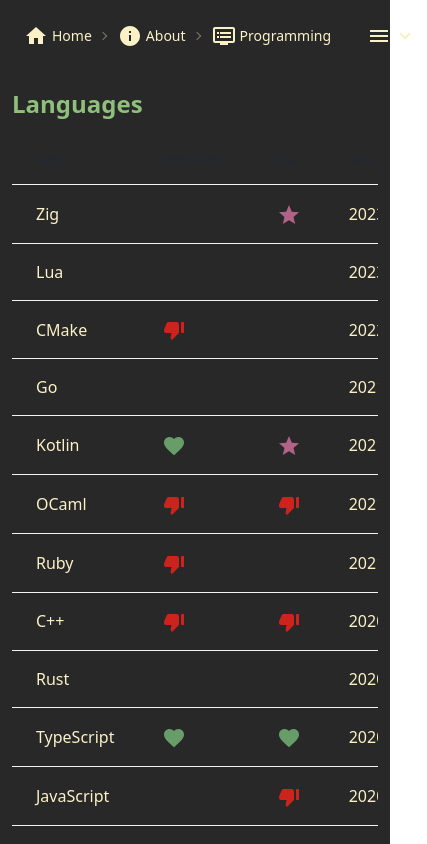
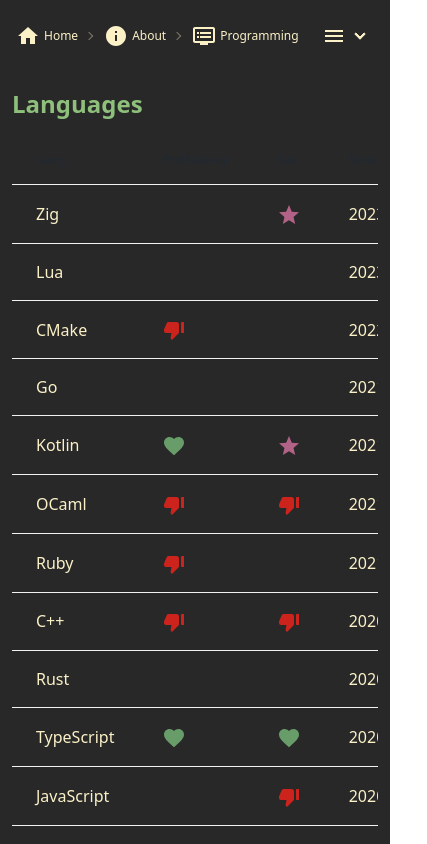
Before and after one commit to smallkirby/inu.smallkirby.com, a Next.js app: page /about/programming in a window 390 px wide. Shown: the top 844 px of the page, 427 px wide, since content can reach past the window. Built offline with nearby package versions, Linux system fonts and the light colour scheme.

Commit message:
breadcrumbs: adjust size
Signed-off-by: smallkirby <ssmallkirby@gmail.com>

```diff
--- a/src/app/page.tsx
+++ b/src/app/page.tsx
@@ -45,7 +45,7 @@
               target="_blank"
               rel="noreferrer"
             >
-              <RateReviewIcon className="!h-[35px] !w-[35px] text-gv-aqua1" />
+              <RateReviewIcon className="!h-[35px] !w-[35px] pb-1 text-gv-aqua1" />
             </a>
           </div>
         </div>
--- a/src/components/common/Header.tsx
+++ b/src/components/common/Header.tsx
@@ -18,7 +18,7 @@
 export default function Header() {
   return (
     <header className="navbar">
-      <div className="w-full justify-between bg-gv-bg0 px-4">
+      <div className="w-full justify-between bg-gv-bg0 pl-2 md:px-4">
         <div>
           <Breadcrumb />
         </div>
--- a/src/components/nav/Breadcrumb.tsx
+++ b/src/components/nav/Breadcrumb.tsx
@@ -4,12 +4,14 @@
   const { crumbs } = useBreadcrumb();
 
   return (
-    <div className="breadcrumbs text-sm">
+    <div className="breadcrumbs text-xs md:text-sm">
       <ul>
         {crumbs.map((crumb, index) => {
           return (
             <li key={index} className="flex items-center">
-              {crumb.icon && <div className="pr-1">{crumb.icon}</div>}
+              {crumb.icon && (
+                <div className="py-auto my-auto pr-1">{crumb.icon}</div>
+              )}
               <div>
                 <a href={crumb.href}>{crumb.label}</a>
               </div>
--- a/src/data/breadcrumbs.tsx
+++ b/src/data/breadcrumbs.tsx
@@ -14,48 +14,48 @@
     id: '',
     label: 'Home',
     href: '/',
-    icon: <HomeIcon className="text-md" />,
+    icon: <HomeIcon className="md:text-md text-xs" />,
   },
   {
     id: 'about',
     label: 'About',
     href: '/about',
-    icon: <Info />,
+    icon: <Info className="md:text-md text-xs" />,
   },
   {
     id: 'game',
     label: 'Game',
     href: '/about/games',
-    icon: <VideogameAsset />,
+    icon: <VideogameAsset className="md:text-md text-xs" />,
   },
   {
     id: 'game',
     label: 'Game',
     href: '/about/games',
-    icon: <VideogameAsset />,
+    icon: <VideogameAsset className="md:text-md text-xs" />,
   },
   {
     id: 'programming',
     label: 'Programming',
     href: '/about/Programming',
-    icon: <Dvr />,
+    icon: <Dvr className="md:text-md text-xs" />,
   },
   {
     id: 'activity',
     label: 'Activity',
     href: '/activity',
-    icon: <MenuBook />,
+    icon: <MenuBook className="md:text-md text-xs" />,
   },
   {
     id: 'link',
     label: 'Links',
     href: '/link',
-    icon: <Link />,
+    icon: <Link className="md:text-md text-xs" />,
   },
   {
     id: 'sites',
     label: 'Sites',
     href: '/sites',
-    icon: <Public />,
+    icon: <Public className="md:text-md text-xs" />,
   },
 ];
```
